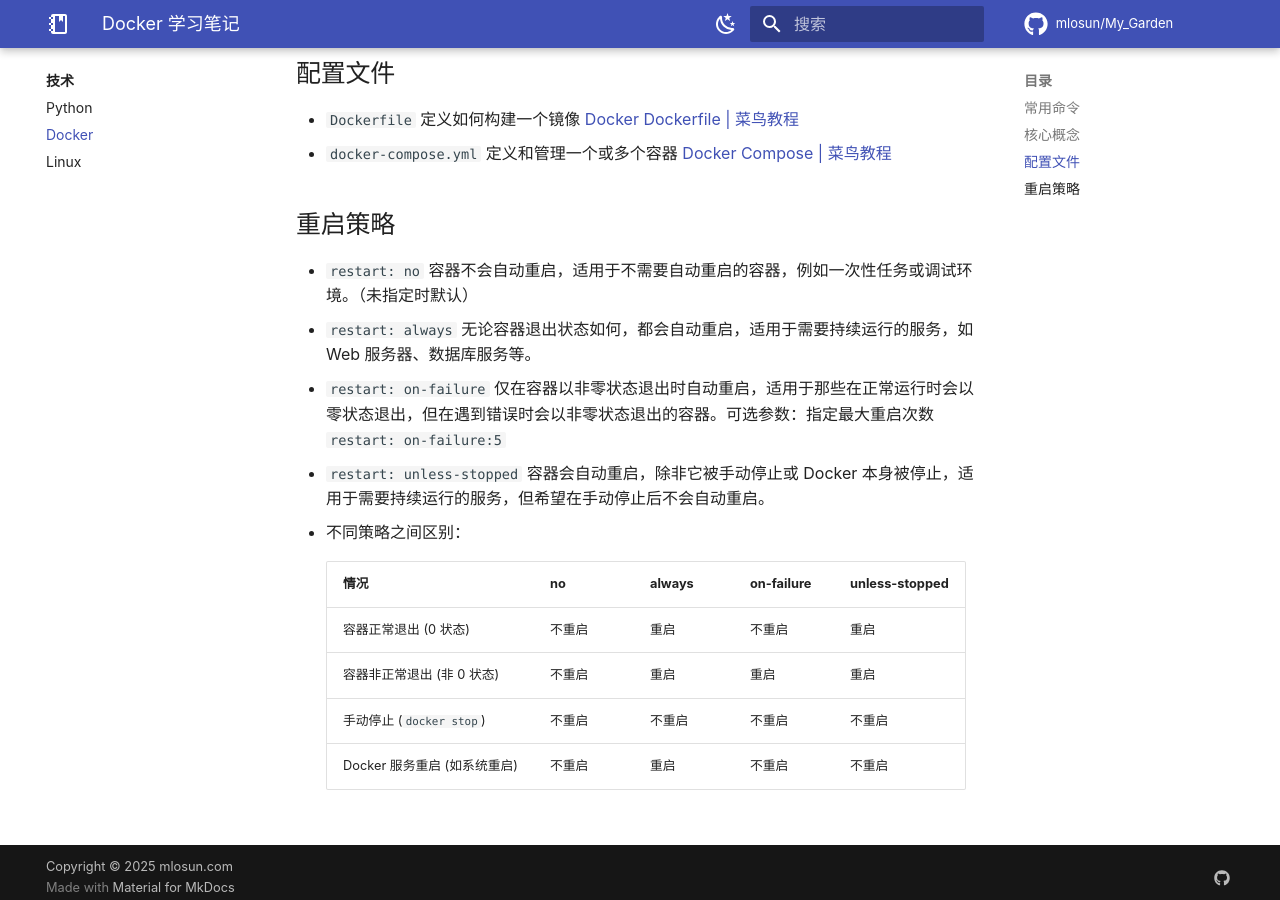
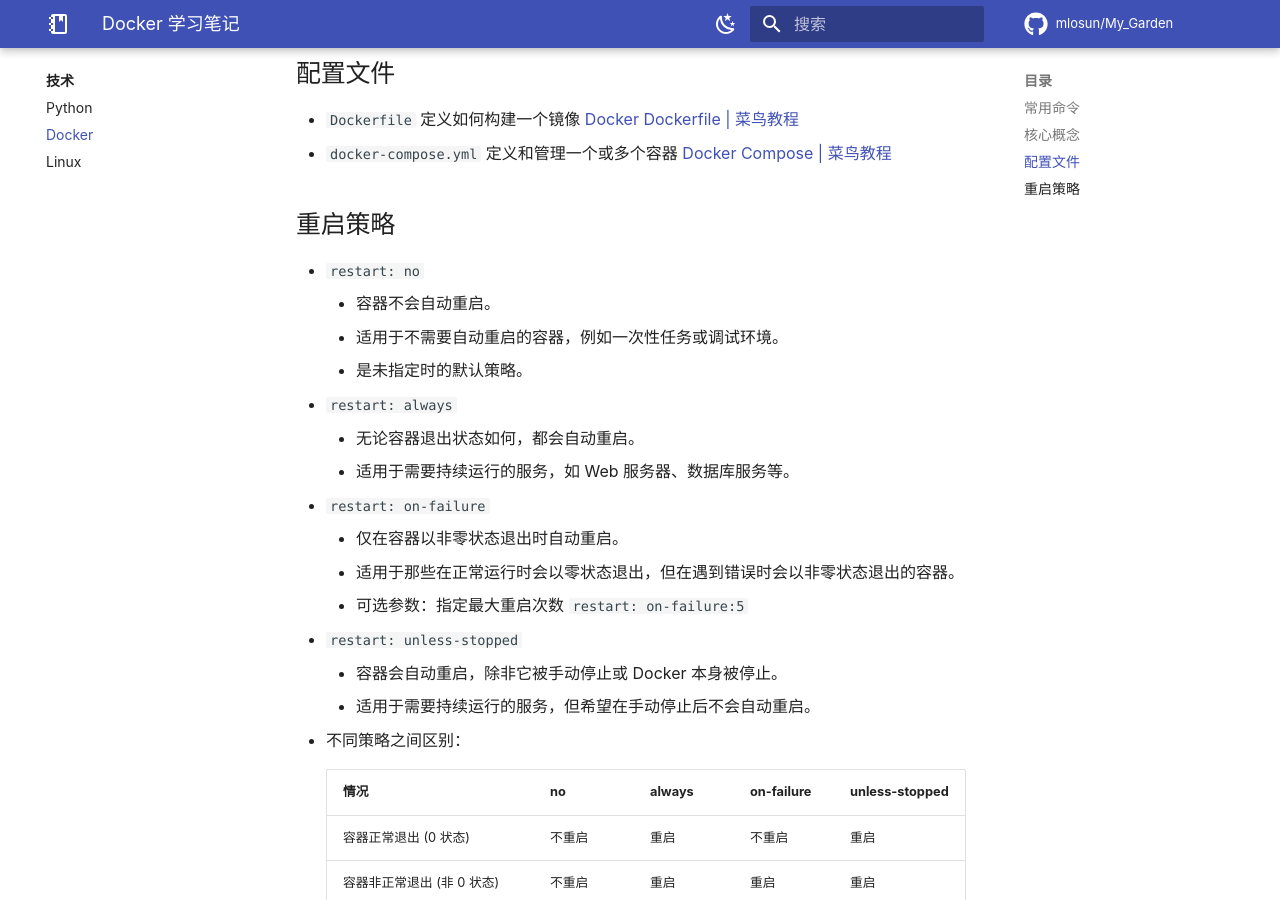
Before and after one commit to mlosun/My_Garden, an MkDocs documentation site: the page built from docs/tech/Docker.md, in a window 1280 px wide and 900 px high, scrolled down 614 px. Built offline with MkDocs 1.6.1 and Material for MkDocs 9.7.7, drawn with Linux system fonts in a browser that asks for light colours; comment, search, counter and statistics services are not loaded.

Commit message:
PUBLISHER #55

```diff
--- a/docs/tech/Docker.md
+++ b/docs/tech/Docker.md
@@ -27,10 +27,20 @@
 
 ## 重启策略
 
-- `restart: no` 容器不会自动重启，适用于不需要自动重启的容器，例如一次性任务或调试环境。（未指定时默认）
-- `restart: always` 无论容器退出状态如何，都会自动重启，适用于需要持续运行的服务，如 Web 服务器、数据库服务等。
-- `restart: on-failure` 仅在容器以非零状态退出时自动重启，适用于那些在正常运行时会以零状态退出，但在遇到错误时会以非零状态退出的容器。可选参数：指定最大重启次数 `restart: on-failure:5`
-- `restart: unless-stopped` 容器会自动重启，除非它被手动停止或 Docker 本身被停止，适用于需要持续运行的服务，但希望在手动停止后不会自动重启。
+- `restart: no`
+	- 容器不会自动重启。
+	- 适用于不需要自动重启的容器，例如一次性任务或调试环境。
+	- 是未指定时的默认策略。
+- `restart: always`
+	- 无论容器退出状态如何，都会自动重启。
+	- 适用于需要持续运行的服务，如 Web 服务器、数据库服务等。
+- `restart: on-failure`
+	- 仅在容器以非零状态退出时自动重启。
+	- 适用于那些在正常运行时会以零状态退出，但在遇到错误时会以非零状态退出的容器。
+	- 可选参数：指定最大重启次数 `restart: on-failure:5`
+- `restart: unless-stopped`
+	- 容器会自动重启，除非它被手动停止或 Docker 本身被停止。
+	- 适用于需要持续运行的服务，但希望在手动停止后不会自动重启。
 - 不同策略之间区别：
 
 	| 情况                   | no  | always | on-failure | unless-stopped |
```
